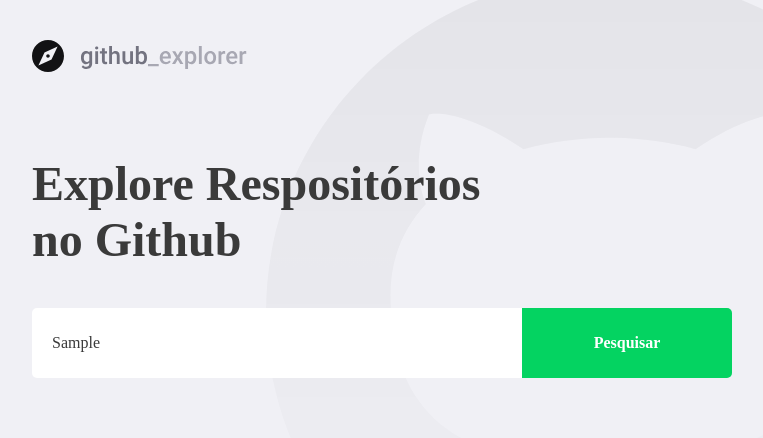
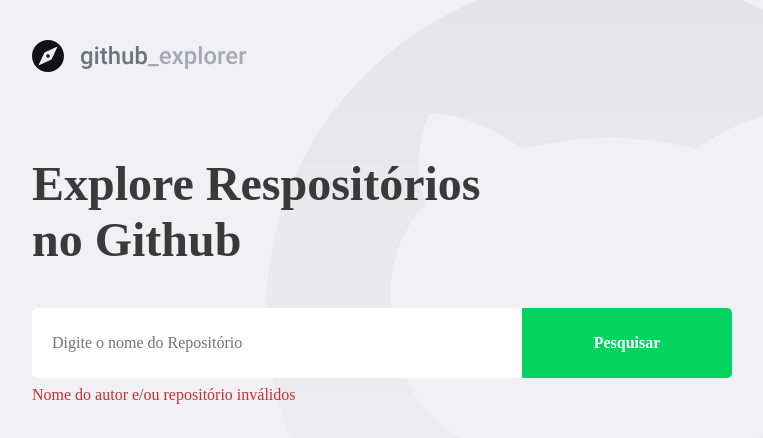
Before and after one commit to rudineybarbosa/05-primeiro-projeto-react, a React (Create React App) app: page / in a window 1280 px wide. Both pictures are taken after typing "Sample" into the empty fields and a click on the button "Pesquisar". Shown: the top 438 px of the page, without its empty margins (148-911 px from the left). Built offline with nearby package versions, Linux system fonts and the light colour scheme; no server answers.

Commit message:
Stylyng error message

```diff
--- a/src/pages/dashboard/index.tsx
+++ b/src/pages/dashboard/index.tsx
@@ -1,10 +1,16 @@
 /* eslint-disable camelcase */
+
 import React, { useState, FormEvent } from 'react';
 import { FiChevronRight } from 'react-icons/fi';
 import api from '../../services/api';
 import logo from '../../assets/logo.svg';
 
-import { TitleStyled, FormStyled, DivRepositoriesStyled } from './style';
+import {
+  TitleStyled,
+  FormStyled,
+  DivRepositoriesStyled,
+  ErrorStyled,
+} from './style';
 /* Options to decare a new function:
 
   1. const Dashboard = () => {...}
@@ -30,18 +36,33 @@ const Dashboard: React.FC = () => {
 
   const [newRepository, setNewRepository] = useState('');
 
+  const [inputError, setInputError] = useState('');
+
   async function handleAddRepository(
     event: FormEvent<HTMLFormElement>,
   ): Promise<void> {
     event.preventDefault();
 
-    const response = await api.get<Repository>(`repos/${newRepository}`);
+    if (!newRepository) {
+      setInputError('Digite o nome do autor/nome do repositório');
 
-    const repository = response.data;
+      return;
+    }
 
-    setRepositories([...repositories, repository]);
+    try {
+      const response = await api.get<Repository>(`repos/${newRepository}`);
 
-    setNewRepository('');
+      const repository = response.data;
+
+      setRepositories([...repositories, repository]);
+
+      setNewRepository('');
+      setInputError('');
+    } catch (error) {
+      setInputError('Nome do autor e/ou repositório inválidos');
+
+      setNewRepository('');
+    }
   }
 
   return (
@@ -57,6 +78,7 @@ const Dashboard: React.FC = () => {
         />
         <button type="submit">Pesquisar</button>
       </FormStyled>
+      {inputError && <ErrorStyled>{inputError}</ErrorStyled>}
 
       <DivRepositoriesStyled>
         {repositories.map(repository => (
--- a/src/pages/dashboard/style.tsx
+++ b/src/pages/dashboard/style.tsx
@@ -43,6 +43,12 @@ export const FormStyled = styled.form`
       background: ${shade(0.2, '#04d361')};
     }
   }
+`;
+
+export const ErrorStyled = styled.span`
+  display: block;
+  color: #c53030;
+  margin-top: 8px;
 `;
 
 export const DivRepositoriesStyled = styled.div`
```
